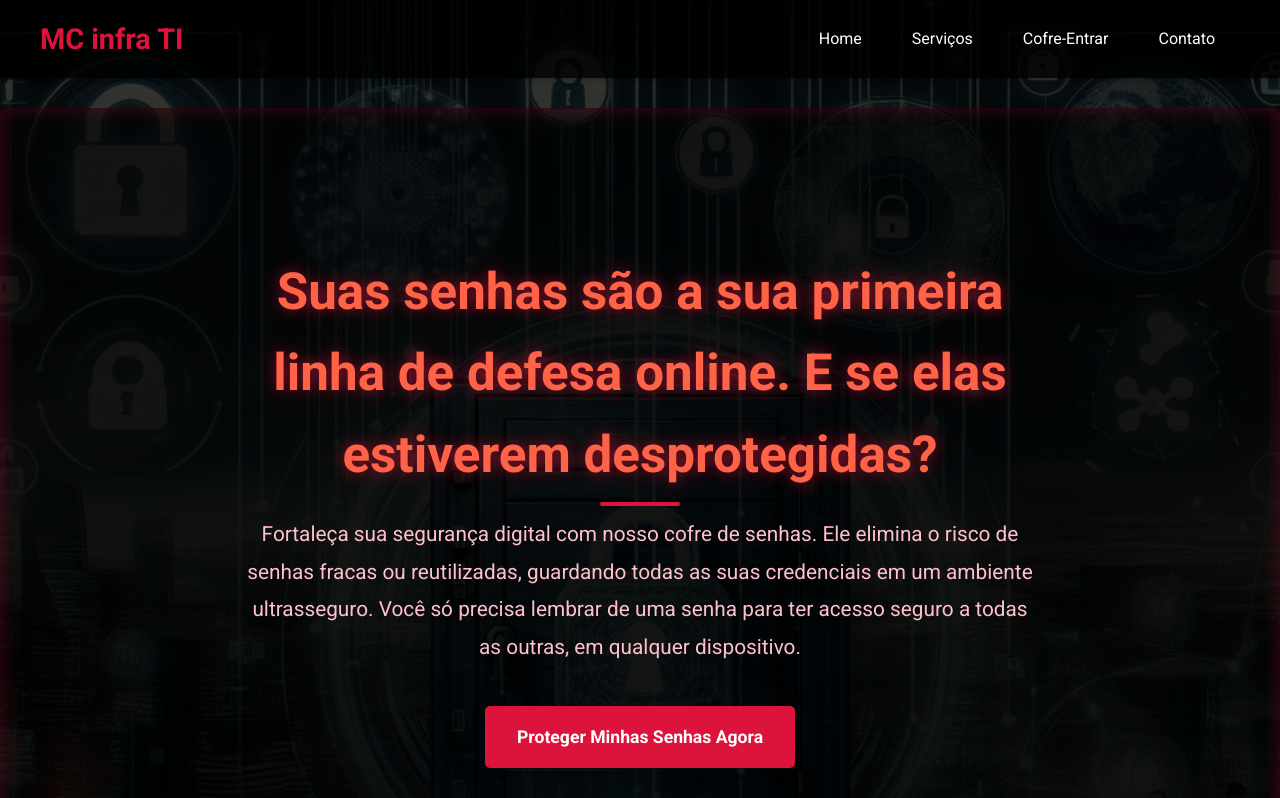
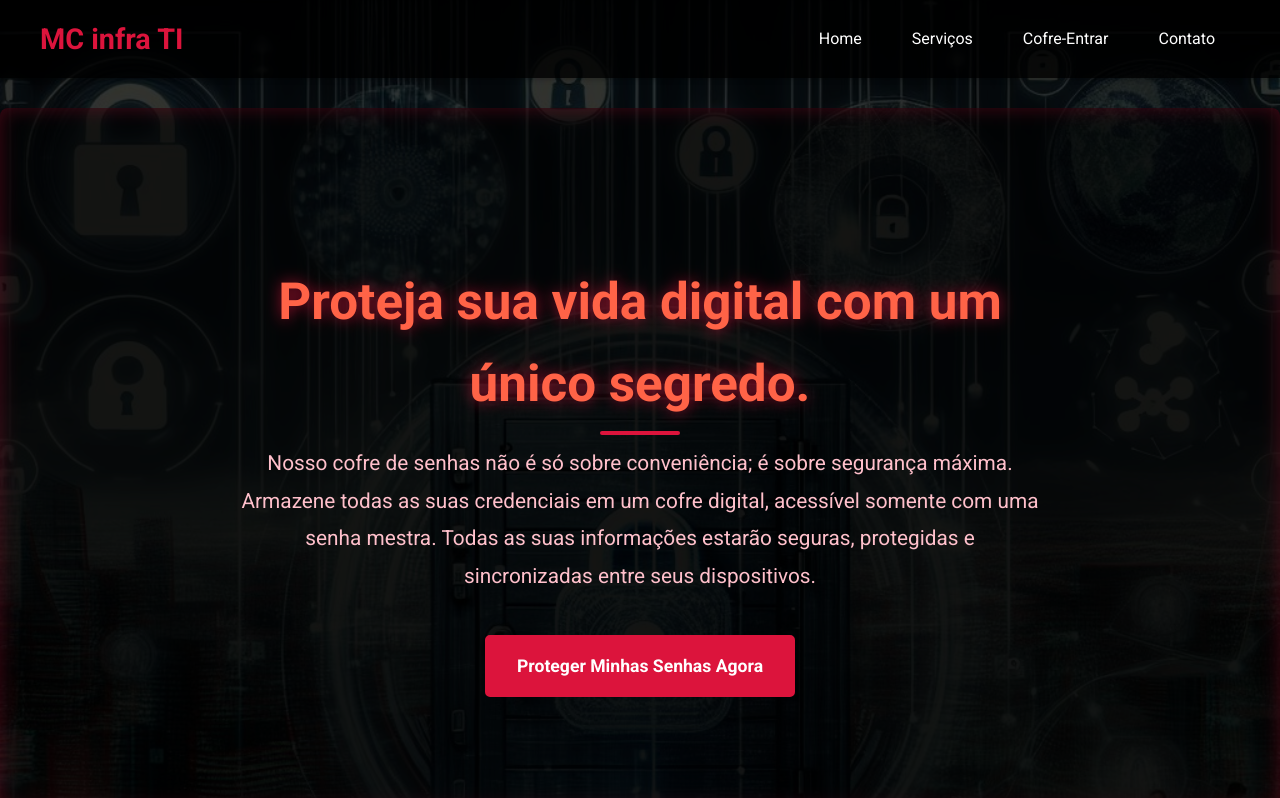
Before and after one commit to amdremessias/csi-labcris, a website: page cofre.html in a window 1280 px wide. Shown: the top 798 px of the page. Drawn offline with Linux system fonts and the light colour scheme.

Commit message:
Update cofre.html

```diff
--- a/cofre.html
+++ b/cofre.html
@@ -517,8 +517,8 @@
 
         <section id="hero">
             <div class="hero-content">
-            <h2>Suas senhas são a sua primeira linha de defesa online. E se elas estiverem desprotegidas?</h2>
-            <p>Fortaleça sua segurança digital com nosso cofre de senhas. Ele elimina o risco de senhas fracas ou reutilizadas, guardando todas as suas credenciais em um ambiente ultrasseguro. Você só precisa lembrar de uma senha para ter acesso seguro a todas as outras, em qualquer dispositivo.</p>
+                <h2>Proteja sua vida digital com um único segredo.</h2>
+                <p>Nosso cofre de senhas não é só sobre conveniência; é sobre segurança máxima. Armazene todas as suas credenciais em um cofre digital, acessível somente com uma senha mestra. Todas as suas informações estarão seguras, protegidas e sincronizadas entre seus dispositivos.</p>
             <a href="#plans" class="button">Proteger Minhas Senhas Agora</a>
             </div>
         </section>
```
